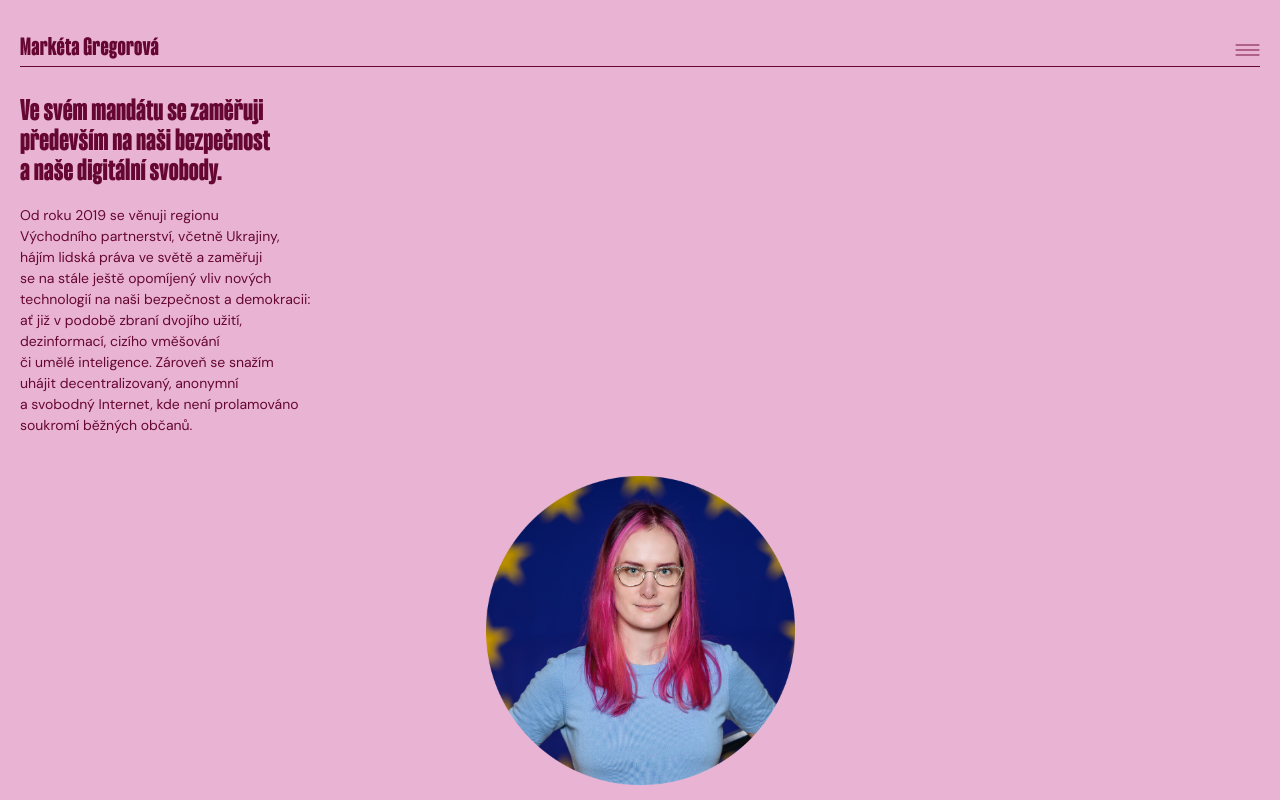
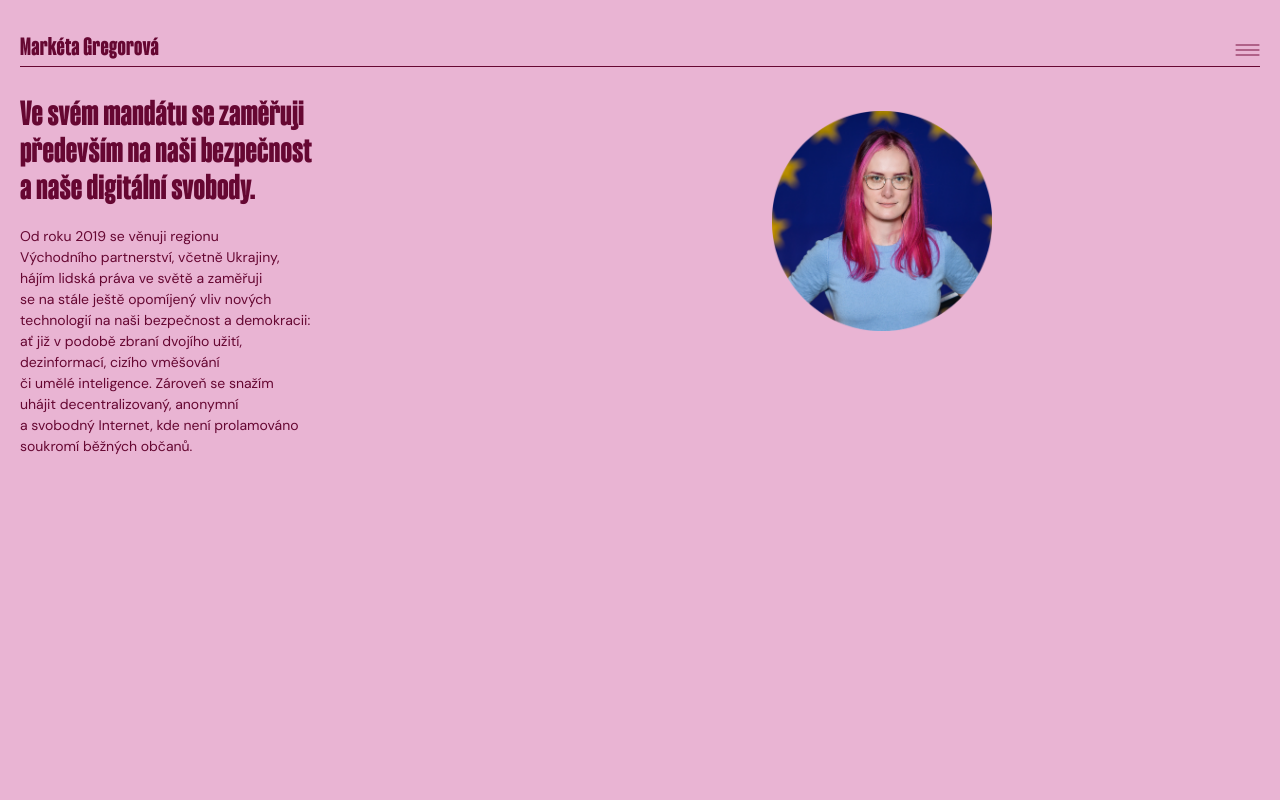
Before and after one commit to caroluxurians/mgreg, a Next.js app: page /moje-prace in a window 1280 px wide. Shown: the top 800 px of the page. Built offline with nearby package versions, Linux system fonts and the light colour scheme.

Commit message:
tablet view moje prace init

```diff
--- a/app/moje-prace/page.tsx
+++ b/app/moje-prace/page.tsx
@@ -9,12 +9,14 @@ const MojePrace = () => {
       <HeaderMobile />
       <main className="flex flex-col">
 
-        <div className="h-screen max-h-screen flex flex-col pt-7 gap-5 px-5">
-          <div className="font-heading flex flex-col text-[30px]/[30px]">
+        <div className="h-screen max-h-screen flex flex-col pt-7 gap-5 px-5 sm:grid sm:grid-cols-[3fr_2fr]">
+          <div className="flex flex-col gap-5">
+            <div className="font-heading flex flex-col text-[30px]/[30px] sm:text-[35px]/[37px]">
               <span>Ve svém mandátu se zaměřuji</span>
               <span>především na naši bezpečnost</span>
               <span>a naše digitální svobody.</span>
             </div>
+
             <div className="text-[14px]">
               Od roku 2019 se věnuji regionu <br />
               Východního partnerství, včetně Ukrajiny,<br />
@@ -28,15 +30,26 @@ const MojePrace = () => {
               a svobodný Internet, kde není prolamováno<br />
               soukromí běžných občanů.<br />
             </div>
+          </div>
+
           <Image
             src="/marketa-icon-large.png"
             height={309}
             width={309}
             alt="Markéta large icon"
-            className="mx-auto mt-5"
+            className="block sm:hidden mx-auto mt-5"
+            unoptimized
+          />
+          <Image
+            src="/marketa-icon-large.png"
+            height={220}
+            width={220}
+            alt="Markéta large icon"
+            className="hidden sm:block mt-4"
             unoptimized
           />
         </div>
+
         <div className="flex flex-col bg-beige py-16 gap-6">
           <div className="font-heading text-[30px]/[34px] text-center">
             V Evropském parlamentu proto ve<br />
```
Lines whose indentation alone changed are shown as unchanged.
